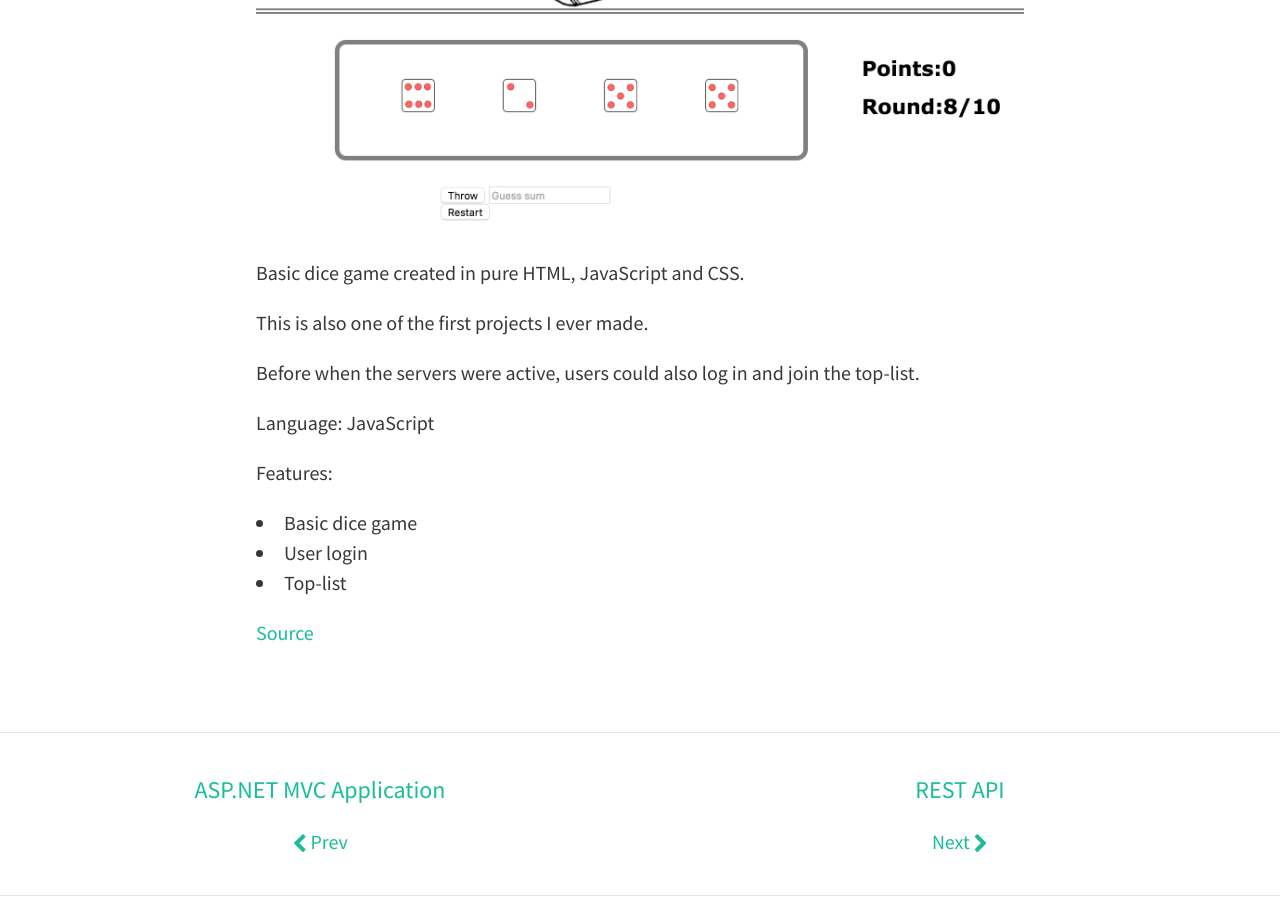
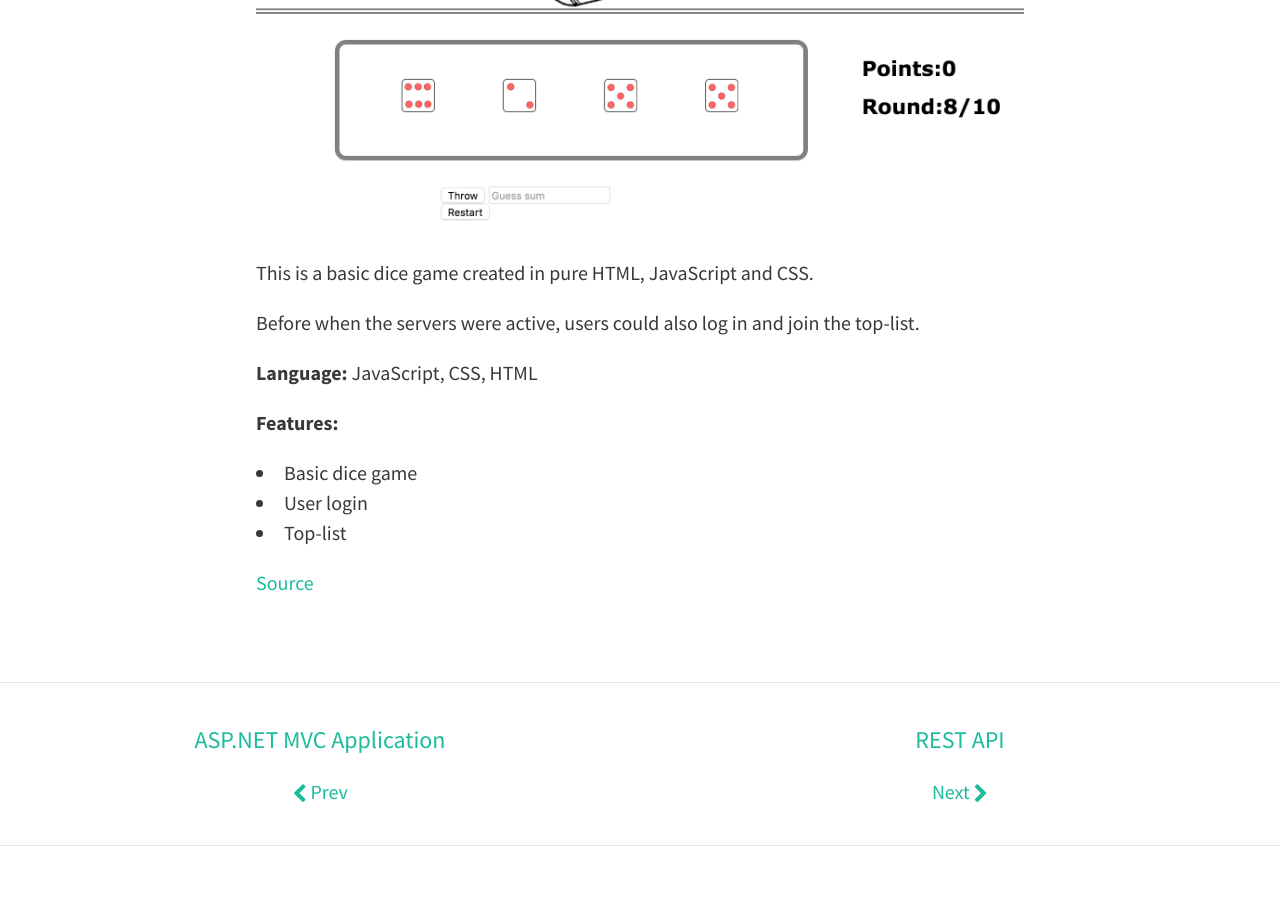
Before and after one commit to axelnyberg/axelnyberg.github.io, a Jekyll site: the page built from _posts/2014-11-16-dice-game.md, in a window 1280 px wide and 900 px high, scrolled down 458 px. Built offline with Jekyll 4.4.1, drawn with Linux system fonts in a browser that asks for light colours; nearby versions of some CDN libraries.

Commit message:
Update 2014-11-16-dice-game.md

```diff
--- a/_posts/2014-11-16-dice-game.md
+++ b/_posts/2014-11-16-dice-game.md
@@ -4,15 +4,13 @@ title: Dice Game
 ---
 ![Geometric pattern with fading gradient](/img/dice.png)
 
-Basic dice game created in pure HTML, JavaScript and CSS.
-
-This is also one of the first projects I ever made.
+This is a basic dice game created in pure HTML, JavaScript and CSS.
 
 Before when the servers were active, users could also log in and join the top-list.
 
-Language: JavaScript
+**Language:** JavaScript, CSS, HTML
 
-Features:<br>
+**Features:**<br>
 * Basic dice game<br>
 * User login<br>
 * Top-list
```
